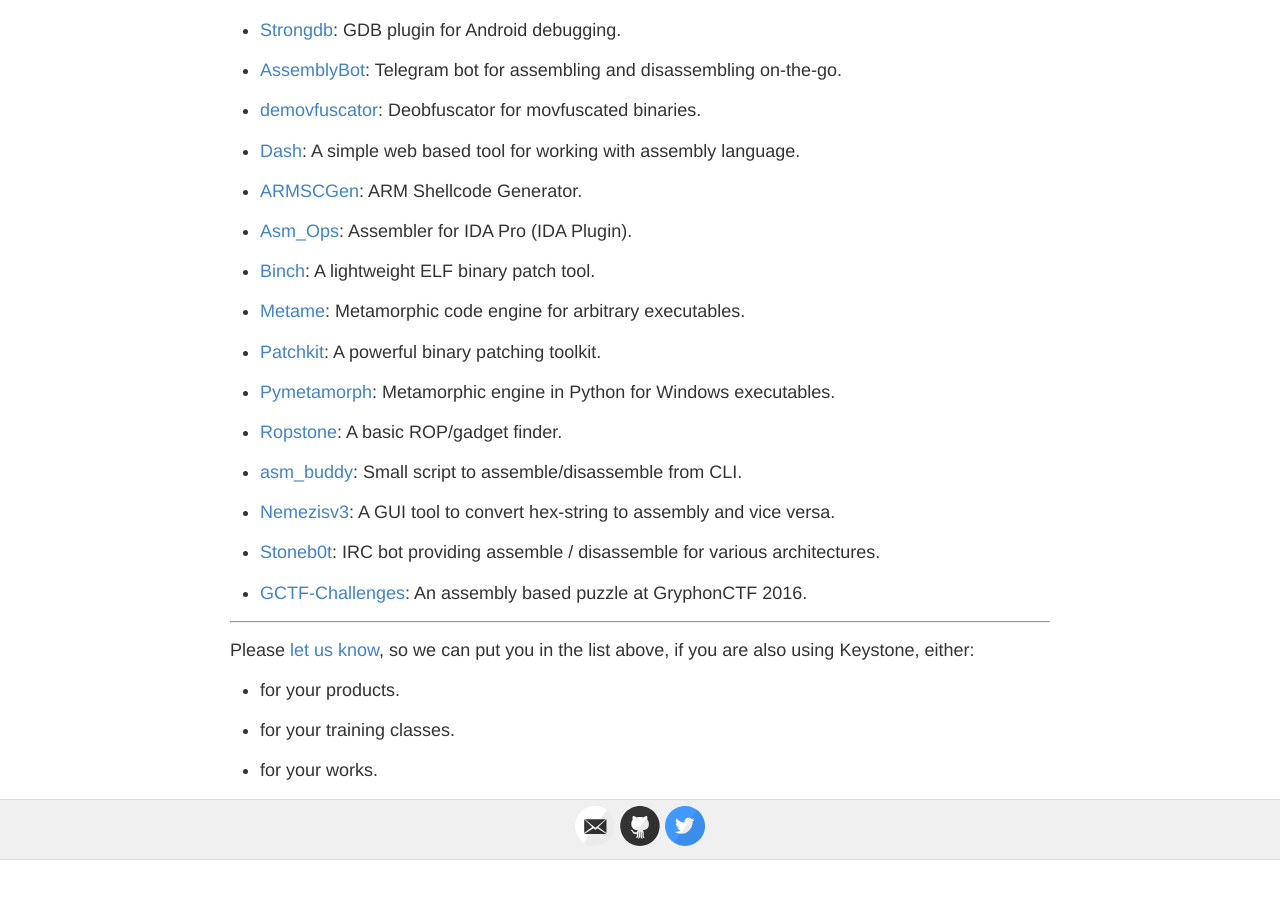
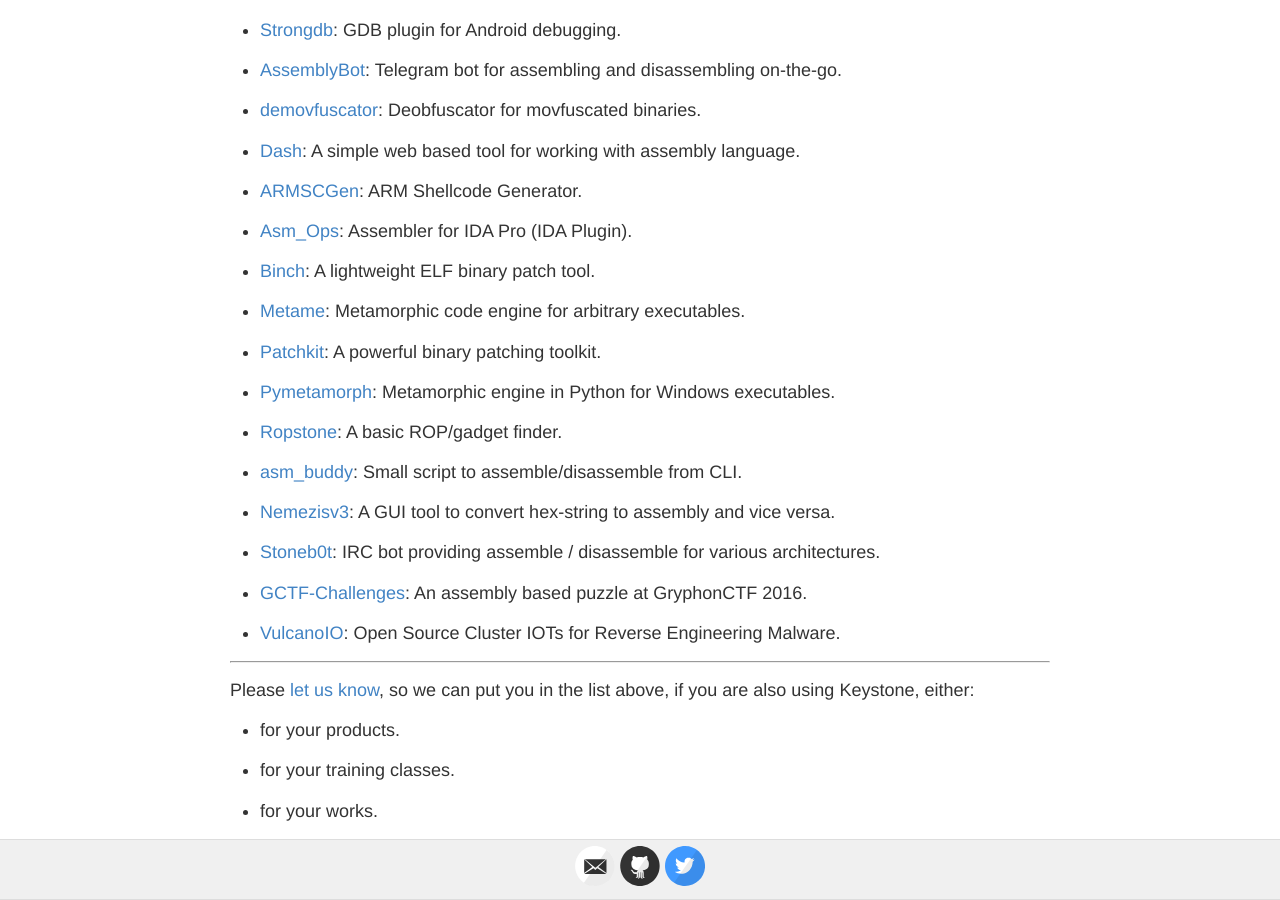
Before and after one commit to keystone-engine/keystone-engine.github.io, a Jekyll site: the page built from showcase.md, in a window 1280 px wide and 900 px high, scrolled down 697 px. Built offline with Jekyll 4.4.1, drawn with Linux system fonts in a browser that asks for light colours; before the commit the page ends 1557 px from its top, so only the background shows below that; some of the changed lines change nothing that is shown.

Commit message:
showcase

```diff
--- a/showcase.md
+++ b/showcase.md
@@ -6,7 +6,7 @@
 
 ## Showcase
 
-In our knowledge, Keystone has been used by **25** following products (listed in no particular order).
+In our knowledge, Keystone has been used by **26** following products (listed in no particular order).
 
 - [Keypatch](http://keystone-engine.org/keypatch): IDA Pro plugin for code assembling & binary patching.
 
@@ -58,6 +58,8 @@
 
 - [GCTF-Challenges](https://github.com/DISMGryphon/GCTF-Challenges/tree/master/challs/programming/forest): An assembly based puzzle at GryphonCTF 2016.
 
+- [VulcanoIO](http://vulcanoio.org): Open Source Cluster IOTs for Reverse Engineering Malware.
+
 ---
 
 Please [let us know](/contact/), so we can put you in the list above, if you are also using Keystone, either:
```
